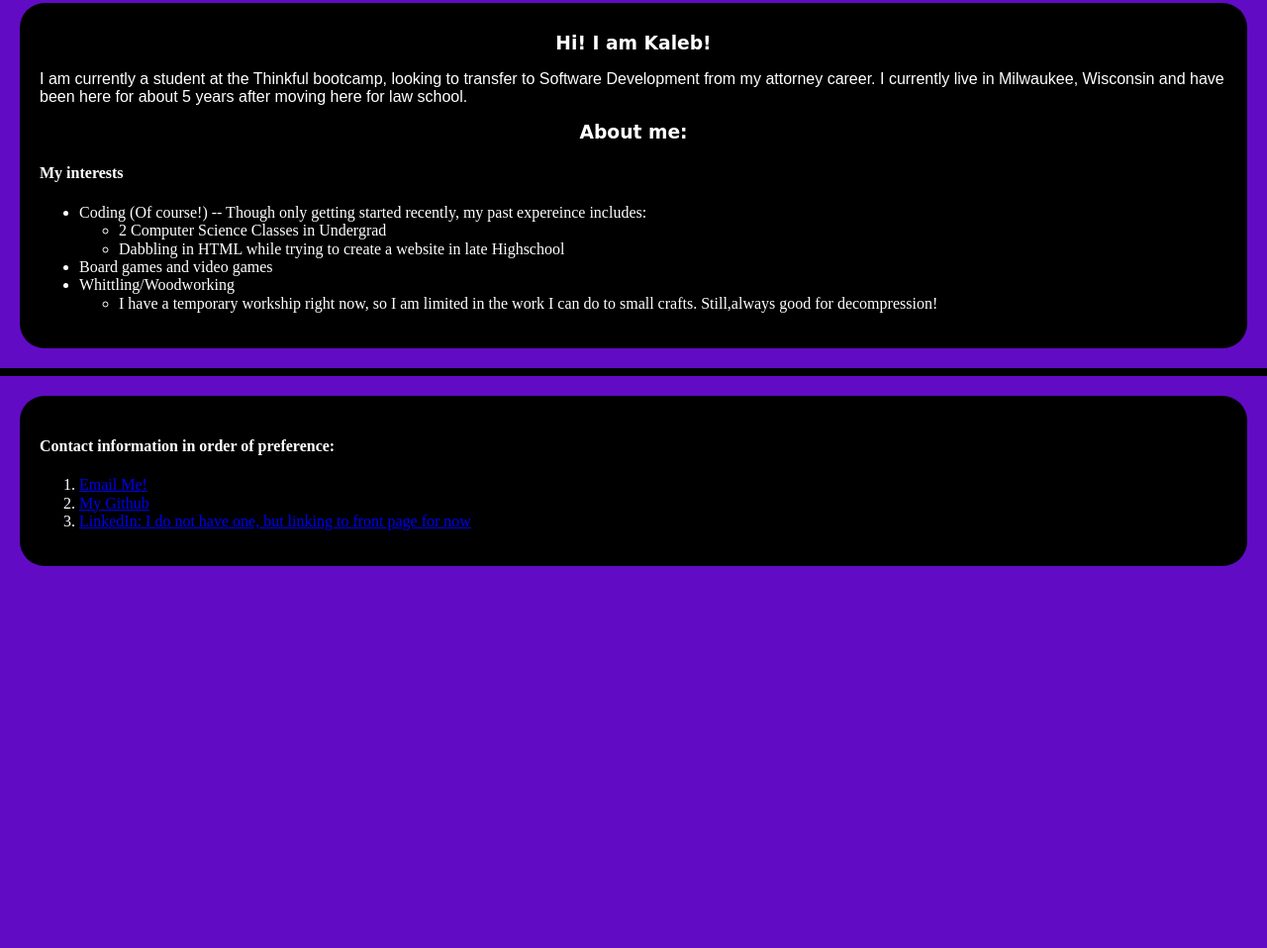
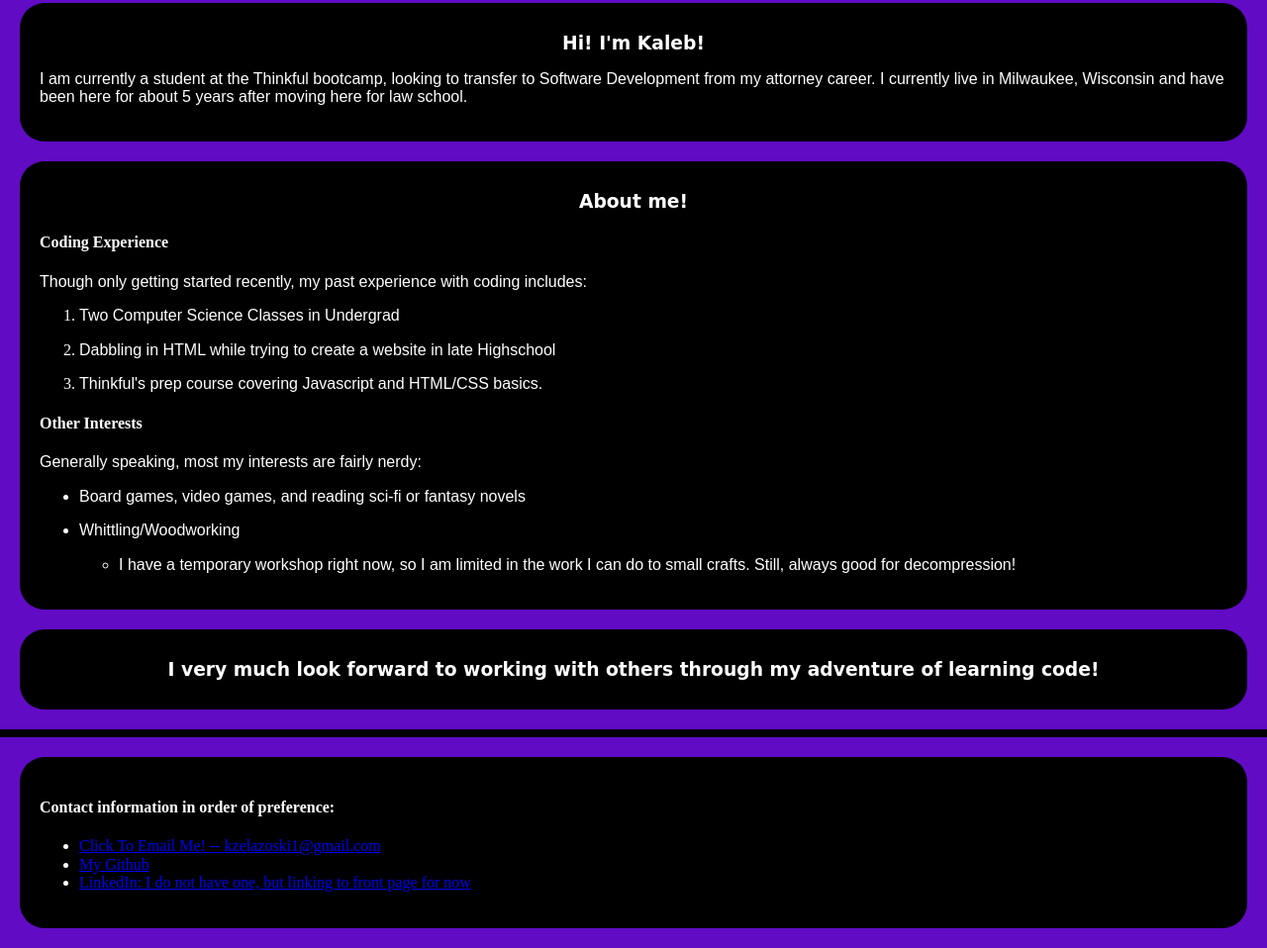
Before and after one commit to ZetaEcho2Lima/IntroWebsite, a plain HTML site: page index.html in a window 1280 px wide. Shown: the part 570-1528 px from the top of the page at 99% size. Before the commit the page ends 1162 px from the top, so only its background shows below. Drawn offline with nearby package versions, Linux system fonts and the light colour scheme; a script that the page names is missing.

Commit message:
Significant Update
Amended text, added link function, added comments to explain the code.

```diff
--- a/index.html
+++ b/index.html
@@ -8,41 +8,70 @@
     <link href="style.css" rel="stylesheet" type="text/css" />
   </head>
 
+<body>
 
-
-
-<header><div class="box round">
+<!--This is initiating the header of the webpage and placing text within the box class, calling the CSS formatting for the attributes of the test and the box.-->
+<header>
+<div class="box round text-centered wrapper">
 <h1>Kaleb Zelazoski</h1>
 <h2>Future Software Developer</h2></div>
 </header>
-<body>
+
+<!-- I created a custom horizontal separation. When this is called, it creates a hard defined line between the elements of the webpage, should it ever be needed-->
 <hr>
-		<center><img src="images/me.png" alt="Picture of Kaleb"></center>
-    <div class="box round">
-    <h3>Hi! I am Kaleb!</h3>
-    <p>I am currently a student at the Thinkful bootcamp, looking to transfer to Software Development from my attorney career. I currently live in Milwaukee, Wisconsin and have been here for about 5 years after moving here for law school.</p>
-  </a>
-    <h3> About me:</h3>
-<h4>My interests</h4>
+
+<main>
+<!-- Initiating the main body of the webpage.-->
+
+  <!-- Section off the image, calls it with a relative link, since the image is on the same server, then centers it to make it pretty.-->
+		<article> <section> <div class="text-centered"><img src="images/me.png" alt="Picture of Kaleb" width="350"></div>
+    <!-- I move on to create a the same box used in the header, utilizing it for a background to the text with the purple background to offset. I like it, and that's what matters! I run the box through to the end of the body, reinitiating it once more for the footer. -->
+
+    <!-- text in their proper categories for how I wanted them to look. this is mostly uniform throughout the page with the headings done in one text and the bodies done in another. I did not think this was a style program, but I can certainly brush up on my color theory if necessary.-->
+    <div class="box round text-centered wrapper">
+    <h3>Hi! I'm Kaleb!</h3>
+    <p>I am currently a student at the Thinkful bootcamp, looking to transfer to Software Development from my attorney career. I currently live in Milwaukee, Wisconsin and have been here for about 5 years after moving here for law school.</p></div></section>
+
+  <!-- For this section, I seperated out the classes, calling them with both a section and a div in order to properly end them. I needed the centering to stop before the box element. -->
+  <section class="box round wrapper">
+  <div class="text-centered">
+    <h3> About me!</h3></div>
+    <h4>Coding Experience</h4>
+  <!-- organizing different interest and experience with lists. I first utilize a statement, followed by an ordered list for the different expereicne I have with coding.-->
+  <p>Though only getting started recently, my past experience with coding includes:</p>
+  <ol>
+  <li><p>Two Computer Science Classes in Undergrad</p></li>
+  <li><p>Dabbling in HTML while trying to create a website in late Highschool</p></li>
+  <li><p>Thinkful's prep course covering Javascript and HTML/CSS basics.</p></li>
+  </ol>
+  <h4>Other Interests</h4>
+    <!-- Same thing, following a heading 4, but instead of an ordered list, these are just bullets - an unordered list.-->
+  <p>Generally speaking, most my interests are fairly nerdy:</p>
+  <ul>
+  <li><p>Board games, video games, and reading sci-fi or fantasy novels</p></li>
+  <li><p>Whittling/Woodworking</p></li><ul>
+     <li><p>I have a temporary workshop right now, so I am limited in the work I can do to small crafts. Still, always good for decompression!</p></li>
+</ul></ul>
+</section>
+  <!-- end section and behin a new.-->
+<section>
+  <div class="box round text-centered"><h3> I very much look forward to working with others through my adventure of learning code!</h3></div></section></article></main>
+
+    <!-- Recall neat black line-->
+  <hr>
+
+  <footer><article><div class="box round wrapper">
+<h4><b>Contact information in order of preference:</b></h4>
 <ul>
-  <p><li>Coding (Of course!) -- Though only getting started recently, my past expereince includes:</li>
-  <ul><li>2 Computer Science Classes in Undergrad</li>
-  <li>Dabbling in HTML while trying to create a website in late Highschool</li></ul>
-  <li>Board games and video games</li>
-  <li>Whittling/Woodworking</li>
-   <ul><li>I have a temporary workship right now, so I am limited in the work I can do to small crafts. Still,always good for decompression!</li></ul>
-</ul>
-  </div><hr>
-   </body>
+<!-- Here, I created three different links. First, a direct link to emailing me, next a link to my github, and finally, to linked in. As I do not have a linked in, I am linking to the main page of linked in. I do not intend to create a linkedin, so long as it can be avoided.
 
-
-  <footer><div class="box round">
-<h4><b>Contact information in order of preference:</b></h4>
-<ol><li><a href="mailto:kzelazoski1@gmail.com">Email Me! </a></li>
+I put these into a list. - an unordered one-->
+  <li><a href="mailto:kzelazoski1@gmail.com"> Click To Email Me! -- kzelazoski1@gmail.com</a></li>
   <li><a href="https://github.com/ZetaEcho2Lima">My Github</a></li>
-  <li><a href="https://www.linkedin.com"> LinkedIn: I do not have one, but linking to front page for now</a></li></ol>
+  <li><a href="https://www.linkedin.com"> LinkedIn: I do not have one, but linking to front page for now</a></li></ul>
+  </div></article>
   </footer>
 
       <script src="script.js"></script>
-
+</body>
 </html>
```
